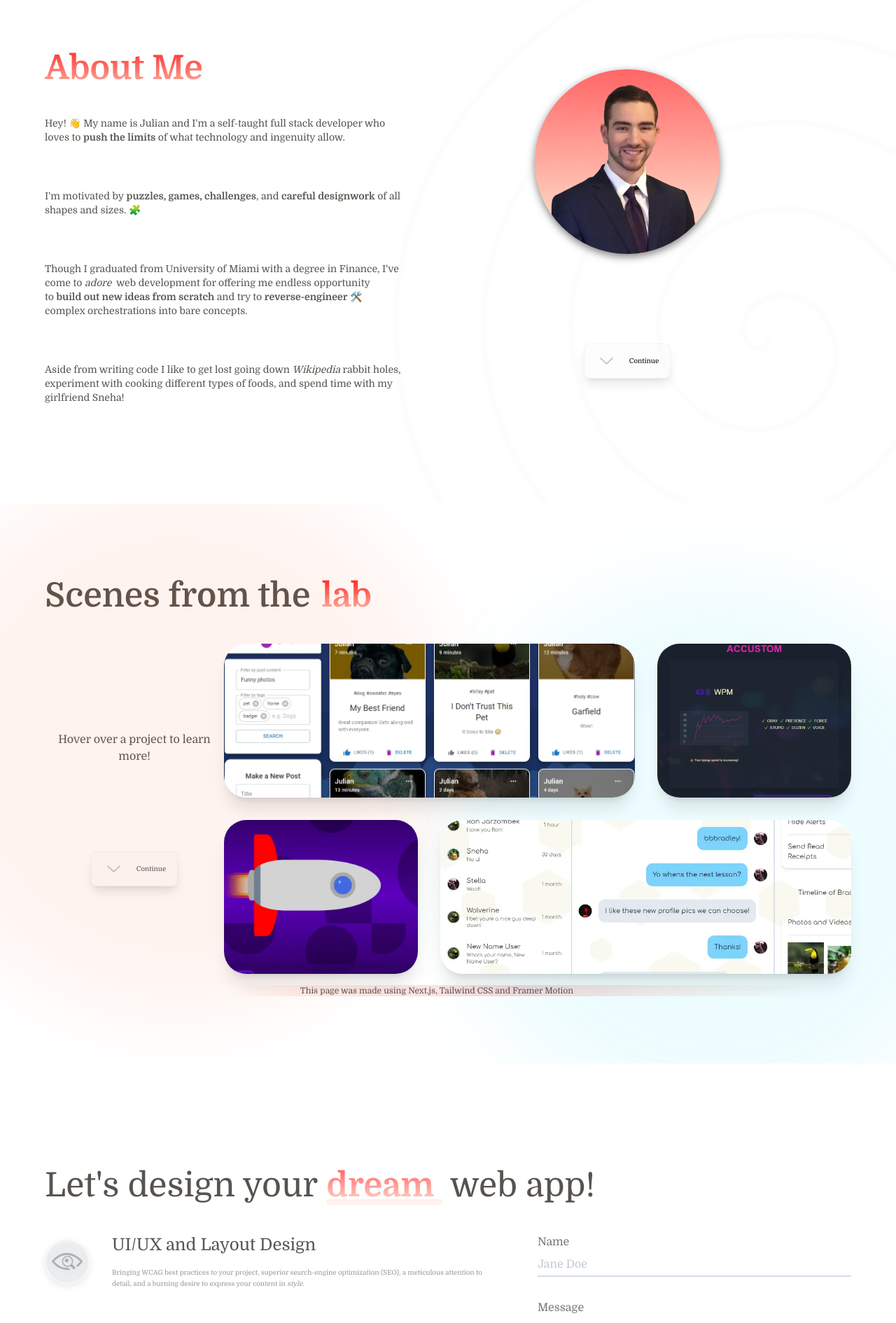
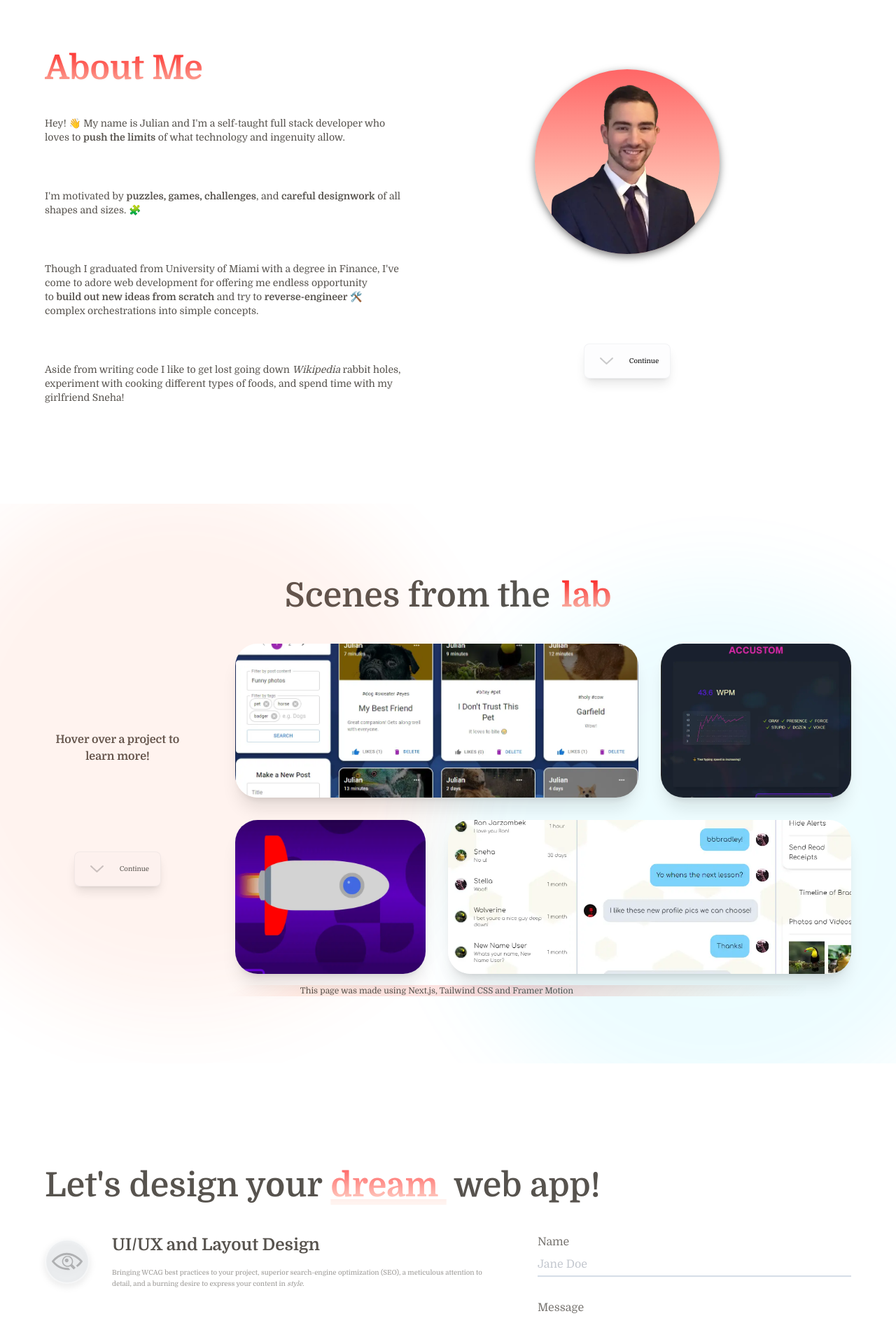
Before and after one commit to julianlk522/portfo, a Next.js app: page / in a window 1280 px wide. Shown: the part 880-2771 px from the top of the page at 70% size. Built offline with nearby package versions, Linux system fonts and the light colour scheme.

Commit message:
move AboutSpiral to PhotoSection and resize for better adherence to section content, adjust animation to be more discrete, small embellishments in Contact/ContactForm/Experience/Navbar/Work/About

```diff
--- a/components/About/About.tsx
+++ b/components/About/About.tsx
@@ -7,7 +7,6 @@ import {
 } from 'framer-motion'
 import styles from './About.module.css'
 import PhotoSection from './PhotoSection'
-import AboutSpiral from './AboutSpiral'
 
 export default function About({ darkMode }) {
 	const textContentRef = useRef(null)
@@ -79,11 +78,6 @@ export default function About({ darkMode }) {
 				id='aboutContent'
 				className='relative h-full flex-col items-center justify-center overflow-hidden px-8 pt-24 dark:text-white sm:px-16 md:flex-row md:pt-0'
 			>
-				<AboutSpiral
-					darkMode={darkMode}
-					spiralControls={spiralControls}
-					handControls={handControls}
-				/>
 				<div
 					ref={textContentRef}
 					id='aboutOverflowContainer'
@@ -139,13 +133,13 @@ export default function About({ darkMode }) {
 							variants={textChildVariants}
 						>
 							Though I graduated from University of Miami with a
-							degree in Finance, I&apos;ve come to <i>adore</i>
-							&nbsp; web development for offering me endless
-							opportunity to&nbsp;
+							degree in Finance, I&apos;ve come to adore web
+							development for offering me endless opportunity
+							to&nbsp;
 							<strong>build out new ideas from scratch</strong>
 							&nbsp;and try to&nbsp;
 							<strong>reverse-engineer</strong> 🛠️ complex
-							orchestrations into bare concepts.
+							orchestrations into simple concepts.
 						</motion.h3>
 						<motion.h3
 							className='mt-16 max-w-[80%] text-xs opacity-60 sm:max-w-[100%] xl:text-sm'
--- a/components/About/AboutSpiral.tsx
+++ b/components/About/AboutSpiral.tsx
@@ -1,16 +1,14 @@
-import React, { useEffect, useRef } from 'react'
+import React from 'react'
 import { motion } from 'framer-motion'
 
 function AboutSpiral({ darkMode, spiralControls, handControls }) {
-	const opacityResetRef = useRef(null)
-
 	const spiralVariants = {
 		initial: { strokeWidth: 0, pathLength: 0 },
 		hidden: { strokeWidth: 0 },
 		visible: {
-			strokeWidth: [null, 8, 0, 4],
+			strokeWidth: [null, 10, 0, 5, null],
 			pathLength: 1,
-			strokeOpacity: [null, 0.1, 0.025, darkMode ? 0.02 : 0.05],
+			strokeOpacity: [null, 0.2, 0, 0.1, 0],
 			transition: {
 				type: 'spring',
 				duration: 3,
@@ -18,28 +16,19 @@ function AboutSpiral({ darkMode, spiralControls, handControls }) {
 		},
 	}
 
-	useEffect(() => {
-		if (darkMode) {
-			opacityResetRef.current.style.strokeOpacity = '0.02'
-		} else {
-			opacityResetRef.current.style.strokeOpacity = '0.05'
-		}
-	}, [darkMode])
-
 	return (
 		<motion.svg
-			className='absolute top-0 left-[25%] hidden h-full w-full blur-[2px] xs:block'
+			className='absolute top-1/4 left-[-25%] hidden w-[150%] blur-[2px] xs:block'
 			width='400'
 			height='400'
-			viewBox='0 0 400 400'
+			viewBox='3 3 501 531'
 			fill='none'
 			xmlns='http://www.w3.org/2000/svg'
 		>
 			<motion.path
-				ref={opacityResetRef}
 				d='M269.115 283.837C269.622 289.553 258.998 292.684 253.492 283.837C247.54 276.021 251.916 257.873 269.115 252.634C285.314 246.431 310.946 258.338 315.984 283.837C322.403 308.355 303.02 341.431 269.115 346.246C236.263 352.873 195.553 326.036 190.999 283.837C184.097 242.667 218.557 194.564 269.115 190.224C318.692 183.122 374.351 224.975 378.476 283.837C385.818 341.668 336.399 404.791 269.115 408.654C202.824 416.231 132.168 359.352 128.508 283.837C120.711 209.304 185.118 131.244 269.115 127.817C352.052 119.812 437.796 191.62 440.969 283.837C449.242 375.023 369.788 468.111 269.115 471.061C169.454 479.542 68.7531 392.715 66.0154 283.837C57.3159 175.99 151.72 67.8946 269.115 65.4083C385.46 56.4532 501.2 158.307 503.461 283.837C512.646 408.386 403.186 531.419 269.115 533.471C136.096 542.862 5.30842 426.067 3.52302 283.837C-6.09876 142.636 118.34 4.57501 269.115 3'
-				stroke='#ffacc6'
-				strokeOpacity={darkMode ? '0.02' : '0.05'}
+				stroke='#ff5b2399'
+				strokeOpacity={darkMode ? '0.05' : '0.15'}
 				strokeWidth='0'
 				strokeLinecap='round'
 				initial='initial'
--- a/components/About/PhotoSection.tsx
+++ b/components/About/PhotoSection.tsx
@@ -4,6 +4,7 @@ import Image from 'next/image'
 import { motion } from 'framer-motion'
 import portrait from '../../public/portrait.webp'
 import scrollUp from '../../public/scrollUp.webp'
+import AboutSpiral from './AboutSpiral'
 
 function PhotoSection({
 	spiralControls,
@@ -61,7 +62,7 @@ function PhotoSection({
 	return (
 		<motion.div
 			id='photoSection'
-			className='flex w-full flex-col items-center justify-center pb-16 md:pb-0'
+			className='relative flex w-full flex-col items-center justify-center pb-16 md:pb-0'
 			variants={photoSectionVariants}
 			initial='initial'
 			whileInView='visible'
@@ -73,6 +74,11 @@ function PhotoSection({
 				spiralControls.set('hidden')
 			}}
 		>
+			<AboutSpiral
+				darkMode={darkMode}
+				spiralControls={spiralControls}
+				handControls={handControls}
+			/>
 			<motion.div
 				id='aboutPhotoMask'
 				className='relative my-24 flex h-48 max-h-[33vh] w-48 max-w-[33vh] items-center justify-center overflow-hidden rounded-full shadow-thick md:my-0 lg:h-72 lg:w-72'
--- a/components/Contact/Contact.tsx
+++ b/components/Contact/Contact.tsx
@@ -104,7 +104,7 @@ export default function Contact({ darkMode }) {
 				</AnimatePresence>
 				<h2
 					id='contactTitle'
-					className='mb-8 w-full max-w-7xl text-left dark:text-white'
+					className='mb-8 w-full max-w-7xl text-left font-semibold dark:text-white'
 					style={{ fontSize: 'clamp(1rem, 6vw, 6vh)' }}
 				>
 					Let&apos;s design your&nbsp;
--- a/components/Contact/ContactForm.tsx
+++ b/components/Contact/ContactForm.tsx
@@ -142,7 +142,7 @@ function ContactForm() {
 			</div>
 			<motion.button
 				id='submitButton'
-				className='relative flex min-h-[2rem] overflow-hidden rounded-md border-[1px] border-slate-700 border-opacity-5 bg-slate-100 px-4 py-2 text-xs shadow-lg focus:outline-none dark:bg-slate-700 dark:bg-opacity-50 lg:pb-2'
+				className='relative flex min-h-[2rem] overflow-hidden rounded-md border-[1px] border-slate-700 border-opacity-5 bg-slate-100 px-4 py-2 text-xs shadow-lg hover:font-bold hover:text-white focus:outline-none dark:bg-slate-700 dark:bg-opacity-50 lg:pb-2'
 				onHoverStart={() => submitButtonControls.start('hovered')}
 				onHoverEnd={() => submitButtonControls.start('initial')}
 				whileHover={{ scale: 1.25 }}
--- a/components/Contact/Experience.tsx
+++ b/components/Contact/Experience.tsx
@@ -82,7 +82,7 @@ function Experience({ darkMode }) {
 					</svg>
 				</motion.div>
 				<div className='flex w-full flex-col items-start justify-between'>
-					<h3 className='mb-2 text-lg xl:mb-4 xl:text-2xl'>
+					<h3 className='mb-2 text-lg font-bold xl:mb-4 xl:text-2xl'>
 						UI/UX and Layout Design
 					</h3>
 					<p className='text-xs opacity-60 lg:text-[0.6rem] 2xl:text-xs'>
@@ -127,7 +127,7 @@ function Experience({ darkMode }) {
 					</svg>
 				</motion.div>
 				<div className='flex w-full flex-col items-start justify-center'>
-					<h3 className='mb-2 text-lg xl:mb-4 xl:text-2xl'>
+					<h3 className='mb-2 text-lg font-bold xl:mb-4 xl:text-2xl'>
 						Backend Versatility
 					</h3>
 					<p className='text-xs opacity-60 lg:text-[0.6rem] 2xl:text-xs'>
@@ -173,7 +173,7 @@ function Experience({ darkMode }) {
 					</svg>
 				</motion.div>
 				<div className='flex flex-col items-start justify-center'>
-					<h3 className='mb-2 text-lg xl:mb-4 xl:text-2xl'>
+					<h3 className='mb-2 text-lg font-bold xl:mb-4 xl:text-2xl'>
 						Modern Frameworks and Packages
 					</h3>
 					<p className='text-xs opacity-60 lg:text-[0.6rem] 2xl:text-xs'>
--- a/components/Navbar/Navbar.tsx
+++ b/components/Navbar/Navbar.tsx
@@ -77,7 +77,7 @@ export default function Navbar({
 							>
 								<NavHomeButton />
 							</div>
-							<span className='hidden px-2 text-lg md:block'>
+							<span className='hidden px-2 text-lg underline underline-offset-2 md:block'>
 								JLK
 							</span>
 						</h3>
--- a/components/Work/Work.tsx
+++ b/components/Work/Work.tsx
@@ -136,7 +136,7 @@ export default function Work({ darkMode }) {
 				></motion.div>
 				<h2
 					id='workTitle'
-					className='my-auto w-full text-left font-semibold dark:text-white md:mb-8'
+					className='my-auto w-full font-semibold dark:text-white md:mb-8'
 					style={{
 						fontSize: 'clamp(1rem, 6vw, 6vh)',
 					}}
@@ -153,13 +153,13 @@ export default function Work({ darkMode }) {
 				>
 					<motion.div
 						id='projectsSideTextLg'
-						className='hidden h-full max-w-[25%] flex-col items-center justify-evenly dark:text-white lg:flex'
+						className='hidden h-full max-w-[25%] flex-col items-center justify-evenly pr-16 dark:text-white lg:flex'
 						variants={textBodyVariants}
 						initial='initial'
 						animate={textBodyControls}
 					>
 						<motion.p
-							className='text-md'
+							className='text-md font-bold'
 							variants={textBodyChildVariants}
 						>
 							Hover over a project to learn more!
```
